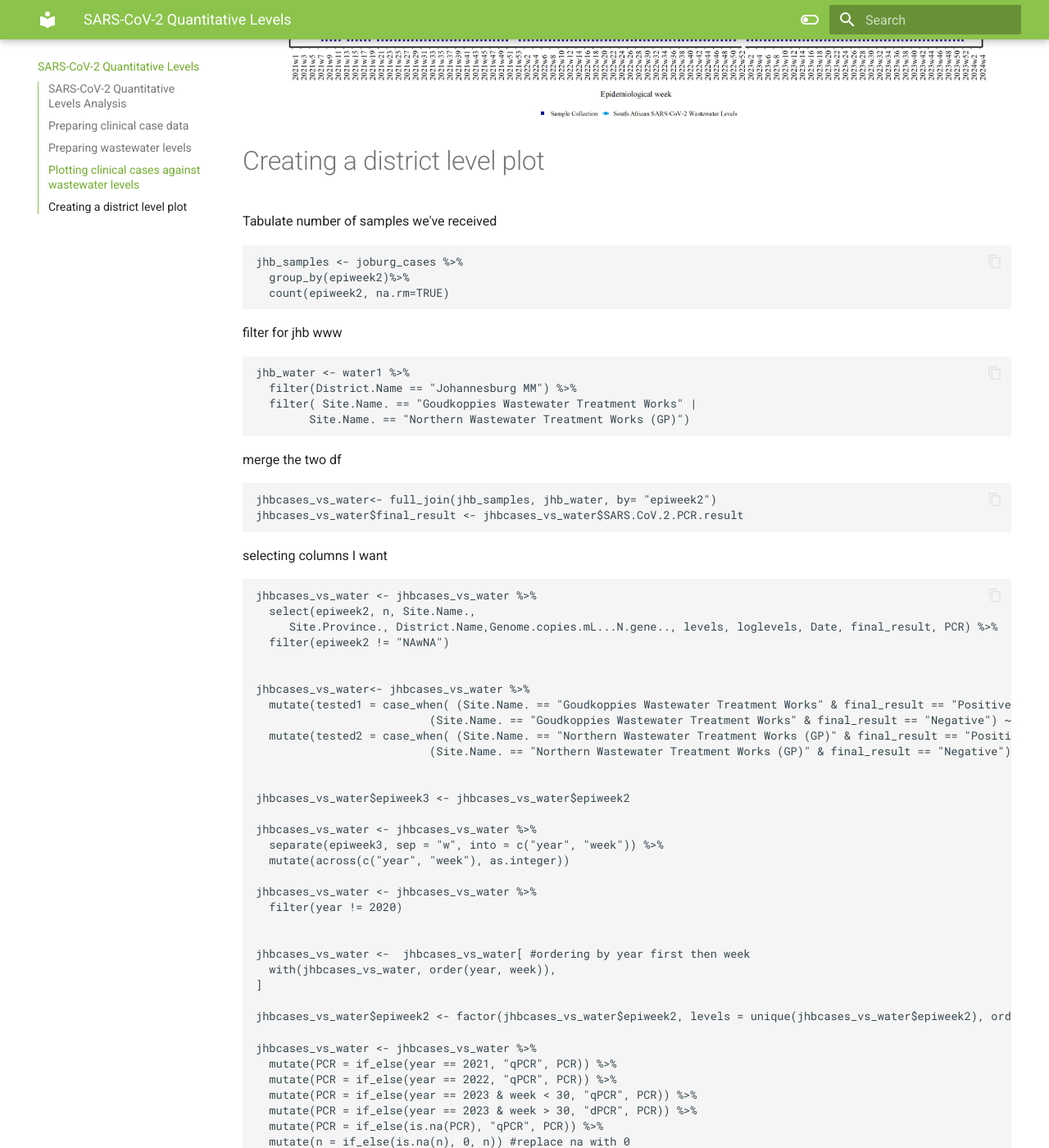
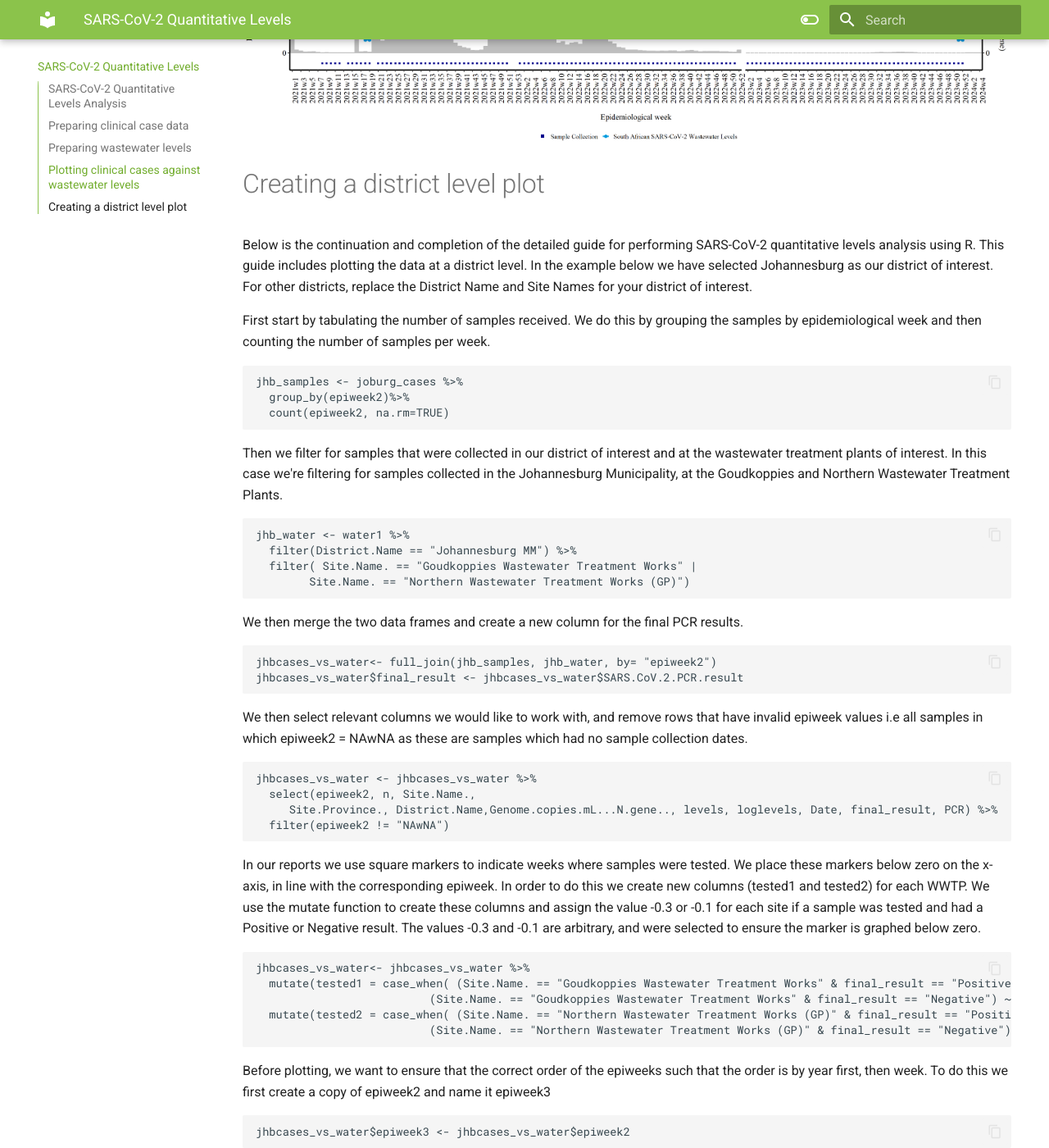
Before and after one commit to NICD-Wastewater-Genomics/NICD-Wastewater-Genomics.github.io, an MkDocs documentation site: the page built from docs/quantitative.md, in a window 1280 px wide and 1400 px high, scrolled down 7697 px. Shown: the whole window at 82% size. Built offline with MkDocs 1.6.1 and Material for MkDocs 9.7.7, drawn with Linux system fonts in a browser that asks for light colours; some of the changed text lies outside the part shown.

Commit message:
Updates to quantitative docs page

```diff
--- a/docs/quantitative.md
+++ b/docs/quantitative.md
@@ -259,7 +259,7 @@ We start by tabulating the number of samples received
 	rsacases_vs_water<- full_join(rsa_samples, rsa_water, by= "epiweek2")
 	rsacases_vs_water<- full_join(rsacases_vs_water, rsacopies, by= "epiweek2")
 
-repeating this just for weeks where no ww samples but clinical cases- otherwise would be blank
+repeating this just for weeks where there are clinical cases but no wastewater samples otherwise it would be blank
 
 	rsacases_vs_water <- rsacases_vs_water %>%
 	  mutate(PCR = if_else(year == 2021, "qPCR", PCR)) %>%
@@ -272,6 +272,7 @@ repeating this just for weeks where no ww samples but clinical cases- otherwise
 
 	rsacases_vs_water$final_result <- rsacases_vs_water$SARS.CoV.2.PCR.result
 
+Since we don't need all the columns currently in the dataframe, select the columns we want, which is a bit easier to work with.
 	rsacases_vs_water <- rsacases_vs_water %>%
 	  select(epiweek2, n, sum_genomes, Date, PCR)
 
@@ -358,27 +359,33 @@ remove duplicated rows
 
 #Creating a district level plot
 
+Below is the continuation and completion of the detailed guide for performing SARS-CoV-2 quantitative levels analysis using R.
+This guide includes plotting the data at a district level. In the example below we have selected Johannesburg as our district of interest. For other districts, replace the District Name and Site Names for
+your district of interest.
 
-Tabulate number of samples we've received
+
+First start by tabulating the number of samples received. We do this by grouping the samples by epidemiological week and then counting the number of samples per week.
 
 	jhb_samples <- joburg_cases %>%
 	  group_by(epiweek2)%>%
 	  count(epiweek2, na.rm=TRUE)
 
-filter for jhb www
+Then we filter for samples that were collected in our district of interest and at the wastewater treatment plants of interest. In this case we're filtering for samples
+collected in the Johannesburg Municipality, at the Goudkoppies and Northern Wastewater Treatment Plants.
 
 	jhb_water <- water1 %>%
 	  filter(District.Name == "Johannesburg MM") %>%
 	  filter( Site.Name. == "Goudkoppies Wastewater Treatment Works" |
             Site.Name. == "Northern Wastewater Treatment Works (GP)")
 
-merge the two df
+We then merge the two data frames and create a new column for the final PCR results.
 
 	jhbcases_vs_water<- full_join(jhb_samples, jhb_water, by= "epiweek2")
 	jhbcases_vs_water$final_result <- jhbcases_vs_water$SARS.CoV.2.PCR.result
 
 
-selecting columns I want
+We then select relevant columns we would like to work with, and remove rows that have invalid epiweek values i.e all samples in which epiweek2 = NAwNA as these are
+samples which had no sample collection dates.
 
 
 	jhbcases_vs_water <- jhbcases_vs_water %>%
@@ -386,6 +393,9 @@ selecting columns I want
          Site.Province., District.Name,Genome.copies.mL...N.gene.., levels, loglevels, Date, final_result, PCR) %>%
 	  filter(epiweek2 != "NAwNA")
 
+In our reports we use square markers to indicate weeks where samples were tested. We place these markers below zero on the x-axis, in line with the corresponding
+epiweek. In order to do this we create new columns (tested1 and tested2) for each WWTP. We use the mutate function to create these columns and assign the value -0.3 or -0.1 for each site
+if a sample was tested and had a Positive or Negative result. The values -0.3 and -0.1 are arbitrary, and were selected to ensure the marker is graphed below zero.
 
 	jhbcases_vs_water<- jhbcases_vs_water %>%
 	  mutate(tested1 = case_when( (Site.Name. == "Goudkoppies Wastewater Treatment Works" & final_result == "Positive") ~ -0.3,
@@ -393,76 +403,87 @@ selecting columns I want
 	  mutate(tested2 = case_when( (Site.Name. == "Northern Wastewater Treatment Works (GP)" & final_result == "Positive") ~ -0.1,
                               (Site.Name. == "Northern Wastewater Treatment Works (GP)" & final_result == "Negative") ~ -0.1))
 
+Before plotting, we want to ensure that the correct order of the epiweeks such that the order is by year first, then week.  To do this we first create a copy of epiweek2 and name it epiweek3
 
 	jhbcases_vs_water$epiweek3 <- jhbcases_vs_water$epiweek2
+
+Then we split the epiweek3 column into a "year" column and a "week" column. We then convert the values in these columns into integers.
 
 	jhbcases_vs_water <- jhbcases_vs_water %>%
 	  separate(epiweek3, sep = "w", into = c("year", "week")) %>%
 	  mutate(across(c("year", "week"), as.integer))
 
+Since we only started testing wastewater samples for SARS-CoV-2 in 2021, we filter out and clinical samples from 2020
+
 	jhbcases_vs_water <- jhbcases_vs_water %>%
 	  filter(year != 2020)
 
+Now we can order the samples first by year and then week
 
 	jhbcases_vs_water <-  jhbcases_vs_water[ #ordering by year first then week
 	  with(jhbcases_vs_water, order(year, week)),
 	]
+To ensure this order stays the same when we're plotting the graph, we conver epiweek2 into an ordered factor.
 
 	jhbcases_vs_water$epiweek2 <- factor(jhbcases_vs_water$epiweek2, levels = unique(jhbcases_vs_water$epiweek2), ordered = T)
 
+Initially samples were tested using a qPCR but during 2023, we switched to testing samples using a dPCR. This change is indicated in our graphs using facets which show the type of PCR test performed. To create
+these facets, we first specify which type of PCR test was performed based on when the samples were collected.
+
 	jhbcases_vs_water <- jhbcases_vs_water %>%
-	  mutate(PCR = if_else(year == 2021, "qPCR", PCR)) %>%
-	  mutate(PCR = if_else(year == 2022, "qPCR", PCR)) %>%
-	  mutate(PCR = if_else(year == 2023 & week < 30, "qPCR", PCR)) %>%
-	  mutate(PCR = if_else(year == 2023 & week > 30, "dPCR", PCR)) %>%
-	  mutate(PCR = if_else(is.na(PCR), "qPCR", PCR)) %>%
+	  mutate(PCR = if_else(year == 2021, "qPCR", PCR)) %>% # Set PCR method for 2021 to qPCR
+	  mutate(PCR = if_else(year == 2022, "qPCR", PCR)) %>% # Set PCR method for 2022 to qPCR
+	  mutate(PCR = if_else(year == 2023 & week < 30, "qPCR", PCR)) %>% # Set PCR method for early 2023 to qPCR
+	  mutate(PCR = if_else(year == 2023 & week > 30, "dPCR", PCR)) %>% # Set PCR method for late 2023 to dPCR
+	  mutate(PCR = if_else(is.na(PCR), "qPCR", PCR)) %>% # Replace NA PCR values with qPCR
 	  mutate(n = if_else(is.na(n), 0, n)) #replace na with 0
 
+This next line of code is only necessary if you have many samples spanning multiple years. You may want to only show every nth epiweek on the graph instead of every week as this may appear cluttered.
+This funtion allows you to return every nth element. When added to the graph, you specify the value of n.
 
 	every_nth = function(n) {
 	  return(function(x) {x[c(TRUE, rep(FALSE, n - 1))]})
 	}
 
-	png("/path/yo/file/Johannesburg.png",
-    	width = 5*950,
-    	height = 5*300,
-    	res = 300,
-    	pointsize = 8)
+Then we create the graph and save it as a png file.
+
+	png("/path/yo/file/Johannesburg.png", # Create a PNG file for the plot
+    	width = 5*950,  # Set width of the image
+    	height = 5*300, # Set height of the image
+    	res = 300, # Set resolution of the image
+    	pointsize = 8) # Set point size for the image
+
+	jhbplot <- ggplot(jhbcases_vs_water) +    # Create ggplot object with jhbcases_vs_water data frame
+	geom_bar(aes(x = epiweek2, y = n), stat = "identity", fill = "gray", colour = "gray") +   # Add bar plot for number of cases
+	geom_point(aes(x = epiweek2, y = tested1 * 10000, group = 1, col = "Goudkoppies Sample Collection"), stat = "identity", size = 1, shape = 15) +   # Add points for Goudkoppies sample collection
+	geom_point(aes(x = epiweek2, y = tested2 * 10000, group = 1, col = "Northern Sample Collection"), stat = "identity", size = 1, shape = 15) +   # Add points for Northern sample collection
+	geom_point(aes(x = epiweek2, y = loglevels * 10000, group = Site.Name., col = Site.Name.), stat = "identity", size = 2) +   # Add points for log genome copies
+	geom_line(aes(x = epiweek2, y = loglevels * 10000, group = Site.Name., col = Site.Name.), stat = "identity", size = 1) +   # Add lines for log genome copies
+	scale_colour_manual(values = c("Goudkoppies Sample Collection" = "darkred", "Northern Sample Collection" = "darkblue",
+                                "Goudkoppies Wastewater Treatment Works" = "#FC4E2A", "Northern Wastewater Treatment Works (GP)" = "#009ADE")) +   # Set custom colors for the points and lines
+	scale_y_continuous(sec.axis = sec_axis(~ . / 10000, name = "Log Genome Copies/ml (N Gene)\n"),   # Create secondary y-axis for log genome copies
+                     breaks = scales::pretty_breaks(n = 2),   # Set breaks for the y-axis
+                     labels = scales::label_comma()) +   # Format y-axis labels with commas
+	guides(color = guide_legend(override.aes = list(shape = c(15, 16, 15, 16),   # Customize legend
+                                                  linetype = c(0, 1, 0, 1)))) +
+	scale_x_discrete(breaks = every_nth(n = 5)) +   # Set x-axis breaks to show every 5th label
+	facet_grid(~factor(PCR, levels = c('qPCR', 'dPCR')), scales = "free_x", space = "free") +   # Create facets for PCR method with free scales
+	labs(x = "\nEpidemiological week", y = "Laboratory confirmed cases\n") +   # Add axis labels
+	ggthemes::theme_tufte() +   # Apply Tufte theme
+	theme(
+    	axis.text.x = element_text(angle = 90, hjust = 0, color = "black", size = 16),   # Customize x-axis text
+    	axis.text.y = element_text(color = "black", size = 16),   # Customize y-axis text
+    	legend.position = "bottom",   # Place legend at the bottom
+    	legend.title = element_blank(),   # Remove legend title
+    	text = element_text(color = "black", size = 16),   # Set general text properties
+    	axis.line.x = element_line(color = "black", size = 1),   # Customize x-axis line
+    	axis.line.y = element_line(color = "black", size = 1),   # Customize y-axis line
+    	strip.background = element_rect(fill = "white"),   # Customize facet background
+    	strip.text = element_text(size = 12))   # Customize facet text
+
+	jhbplot   # Plot the ggplot object
+
+	dev.off()   # Close the PNG device
 
 
-	#jhbplot <- ggplot(jhbcases_vs_water[!is.na(jhbcases_vs_water$loglevels),] ) + #this ignores na in y allowing graph points to connect
-	jhbplot <- ggplot(jhbcases_vs_water) + #this ignores na in y allowing graph points to connect
-
-	geom_bar(aes(x=epiweek2, y=n), stat="identity", fill="gray",colour="gray")+
-	  geom_point(aes(x=epiweek2, y=tested1 * 10000, group = 1, col = " Goudkoppies Sample Collection"),stat="identity", size=1, shape = 15)+
-	  geom_point(aes(x=epiweek2, y=tested2 * 10000, group = 1, col = "Northern Sample Collection"),stat="identity", size=1, shape = 15)+
-	  geom_point(aes(x=epiweek2, y=loglevels *10000, group=Site.Name., col=Site.Name.),stat="identity", size=2, )+
-	  geom_line(aes(x=epiweek2, y=loglevels * 10000, group=Site.Name., col=Site.Name.),stat="identity", size=1) +
-
-	  scale_colour_manual(values = c(" Goudkoppies Sample Collection" = "darkred", "Northern Sample Collection" = "darkblue",
-                                 "Goudkoppies Wastewater Treatment Works" = "#FC4E2A","Northern Wastewater Treatment Works (GP)" =  "#009ADE" )) +
-	  scale_y_continuous(sec.axis=sec_axis(~ . /10000,name="Log Genome Copies/ml (N Gene)\n"),
-                     breaks = scales::pretty_breaks(n = 2),
-                     labels = label_comma()) +
-	  guides(color = guide_legend(override.aes = list(shape = c(15, 16, 15, 16),
-                                                  linetype = c(0, 1,0, 1)) )) +
-	  scale_x_discrete(breaks = every_nth(n=5)) +
-	  facet_grid(~factor(PCR, levels=c('qPCR', 'dPCR')), scales = "free_x", space= "free")+
-	  labs(x="\nEpidemiological week",y="Laboratory confirmed cases\n")+
-	  ggthemes::theme_tufte()+
-	  theme(
-    #axis.ticks.x= element_blank(),
-    axis.text.x = element_text(angle = 90, hjust = 0,color="black", size=16 ),
-    axis.text.y = element_text(color="black", size=16 ),
-    legend.position="bottom",
-    legend.title = element_blank(),
-    text = element_text(color="black", size=16),
-    axis.line.x = element_line(color="black", size = 1),
-    axis.line.y = element_line(color="black", size = 1),
-    strip.background = element_rect(fill = "white"),
-    strip.text = element_text(size = 12))
-
-	jhbplot
-
-	dev.off()
 ![Screenshot](img/Johannesburg.png)
```
